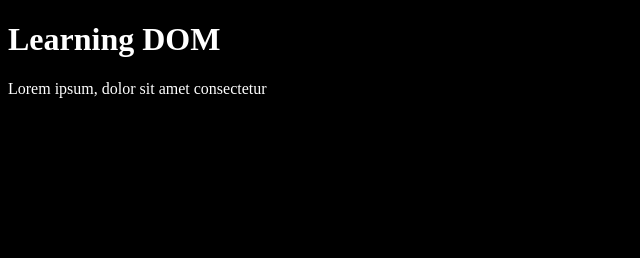
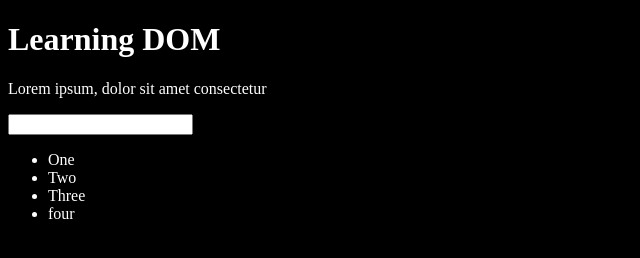
Before and after one commit to akilkhatri104/learning-javascript, a plain HTML site: page 06_DOM/one.html in a window 1280 px wide. Shown: the whole page, without its empty margins (0-640 px from the left). Drawn offline with Linux system fonts and the light colour scheme.

Commit message:
DOM Selectors

```diff
--- a/06_DOM/one.html
+++ b/06_DOM/one.html
@@ -14,6 +14,13 @@
     <div>
         <h1 id="title" class="heading">Learning DOM</h1>
         <p>Lorem ipsum, dolor sit amet consectetur</p>
+        <input type="password" name="" id="">
+        <ul>
+            <li class="listitem">One</li>
+            <li class="listitem">Two</li>
+            <li class="listitem">Three</li>
+            <li class="listitem">four</li>
+        </ul>
     </div>
 </body>
 </html>
```
